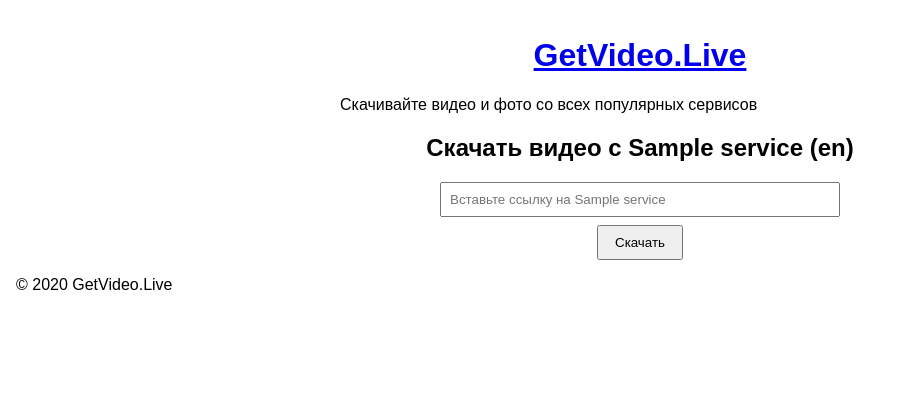
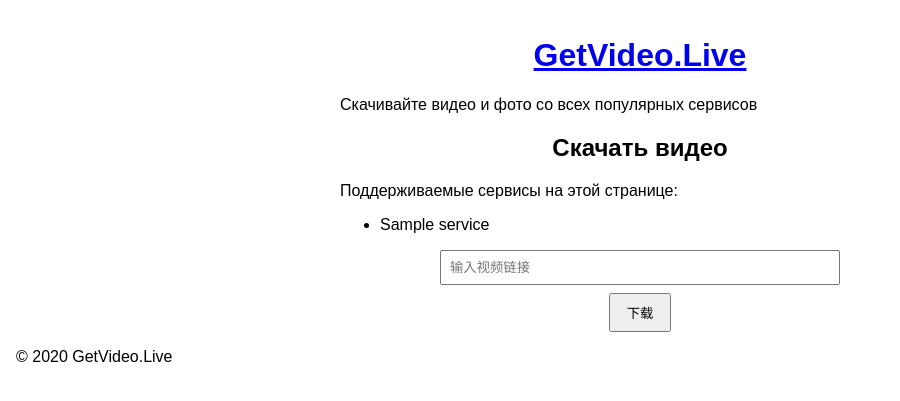
Before and after one commit to BorisVaneev/getvideo-live, a Flask app: template templates/seo_page.html in a window 1280 px wide. Shown: the top 401 px of the page, without its empty margins (0-900 px from the left). Run offline with Flask 3, Linux system fonts and the light colour scheme; the template is opened without the code that fills it: most values are stand-ins (such as "Sample title", 1, 10 or a date in 2020).

Commit message:
Update seo_page.html

```diff
--- a/templates/seo_page.html
+++ b/templates/seo_page.html
@@ -1,9 +1,35 @@
 {% extends "base.html" %}
+{% block content %}
+  <h2>
+    {% if lang == 'ru' %}
+      Скачать видео с сервиса {{ slug.replace('-', ' ')|capitalize }}
+    {% elif lang == 'en' %}
+      Download video from {{ slug.replace('-', ' ')|title }}
+    {% elif lang == 'es' %}
+      Descargar vídeo de {{ slug.replace('-', ' ')|title }}
+    {% elif lang == 'zh' %}
+      从{{ slug.replace('-', ' ') }}下载视频
+    {% else %}
+      Скачать видео
+    {% endif %}
+  </h2>
 
-{% block content %}
-  <h2>Скачать видео с {{ service|capitalize }} ({{ lang }})</h2>
+  <p>Поддерживаемые сервисы на этой странице:</p>
+  <ul>
+    {% for s in services %}
+      <li>{{ s }}</li>
+    {% endfor %}
+  </ul>
+
   <form action="/download" method="post">
-    <input type="text" name="url" placeholder="Вставьте ссылку на {{ service }}" required>
-    <button type="submit">Скачать</button>
+    <input
+      type="text"
+      name="url"
+      placeholder="{% if lang=='ru' %}Вставьте ссылку{% elif lang=='en' %}Enter video URL{% elif lang=='es' %}Introduzca la URL{% else %}输入视频链接{% endif %}"
+      required
+    >
+    <button type="submit">
+      {% if lang=='ru' %}Скачать{% elif lang=='en' %}Download{% elif lang=='es' %}Descargar{% else %}下载{% endif %}
+    </button>
   </form>
 {% endblock %}
```
